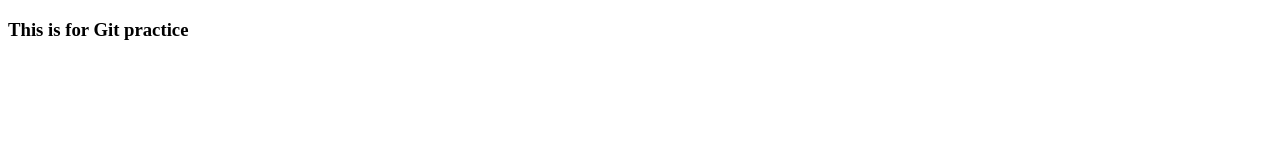
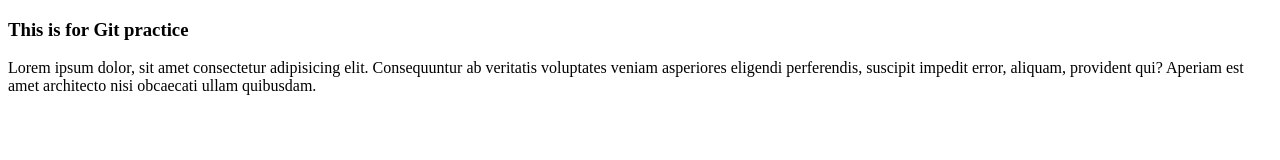
Before and after one commit to ProdipKirtania/practice-repo-1, a plain HTML site: page index.html in a window 1280 px wide. Drawn offline with Linux system fonts and the light colour scheme.

Commit message:
added 1st paragraph

```diff
--- a/index.html
+++ b/index.html
@@ -8,5 +8,6 @@
 </head>
 <body>
     <h3>This is for Git practice</h3>
+    <p>Lorem ipsum dolor, sit amet consectetur adipisicing elit. Consequuntur ab veritatis voluptates veniam asperiores eligendi perferendis, suscipit impedit error, aliquam, provident qui? Aperiam est amet architecto nisi obcaecati ullam quibusdam.</p>
 </body>
 </html>
```
